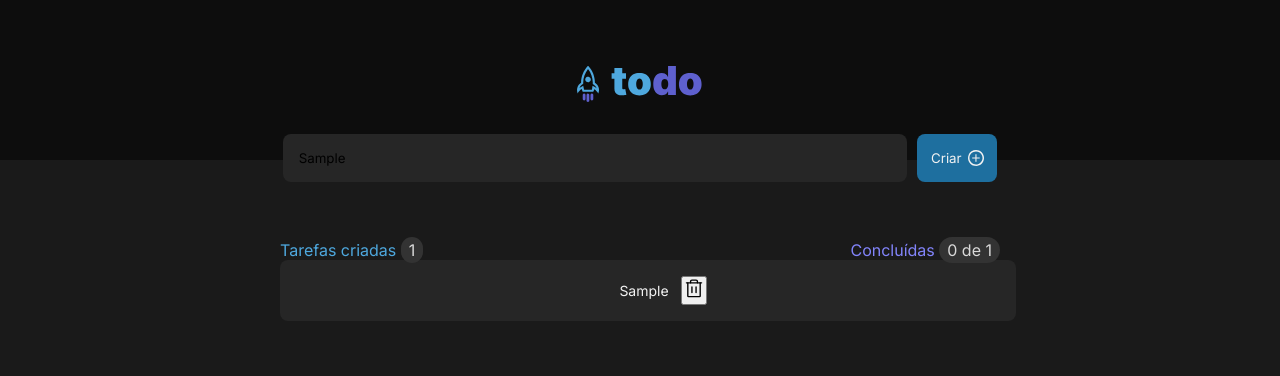
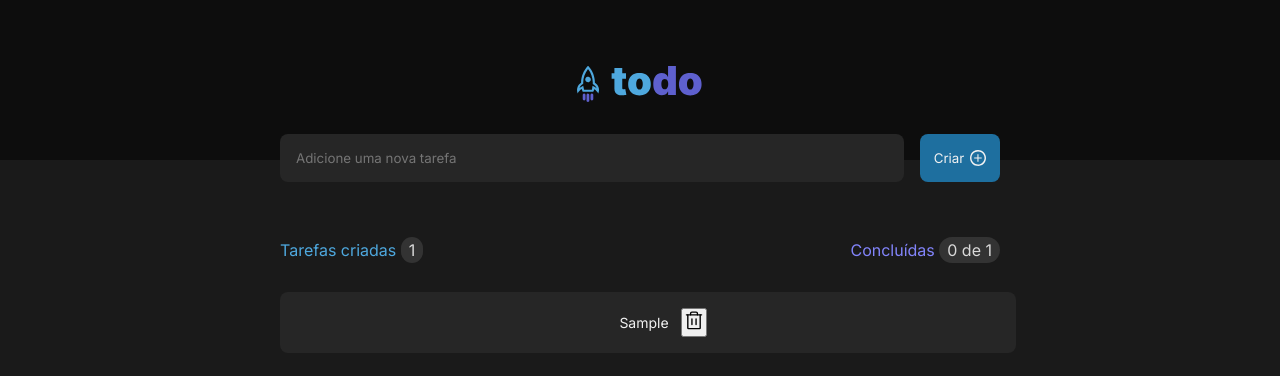
Before and after one commit to leticiasouza-dev/ToDo-list, a React (Vite) app: page / in a window 1280 px wide. Both pictures are taken after typing "Sample" into the empty fields and a click on the button "Criar". Shown: the top 376 px of the page. Built offline with nearby package versions, Linux system fonts and the light colour scheme.

Commit message:
feat: adicionando espaçamentos as tarefas

```diff
--- a/src/App.module.css
+++ b/src/App.module.css
@@ -13,7 +13,7 @@
     width: 46rem;
     display: flex;
 
-    justify-content: space-evenly;
+    justify-content: space-around;
 }
 
 .formNovaTarefa input{
@@ -29,6 +29,9 @@
     background: var(--blue-dark);
     color: var(--gray-100);
     width: 5rem;
+
+    padding: 0;
+    margin: 0;
 
     border-radius: 8px;
     border: none;
@@ -68,6 +71,10 @@
     color: var(--purple);
 }
 
+.divTasks{
+    margin-top: 2rem;
+}
+
 @media screen and (max-width: 428px) {
     .formNovaTarefa input {
         width: calc(38rem / 2);
--- a/src/App.tsx
+++ b/src/App.tsx
@@ -34,15 +34,18 @@ function App() {
     }
 
     setTarefa((state) => [...state, novaTarefa]); // mantendo as tarefas anteriores e adicionado a nova
+    setValorInput('')
     setTarefasCriadas((state) => state + 1);
   }
 
   function handleRemoverTarefa(id: number){ // removendo a tarefa pelo id
     const tarefasFiltradas = tarefa.filter((tarefas) => {
       return tarefas.id !== id // mantendo no array somente as tarefas com o id diferente do id passado
+
     });
 
     setTarefa(tarefasFiltradas)  // deixando no array as tarefas com o id difernte do id passado
+    setTarefasCriadas((state) => state - 1);
   }
 
   return(
@@ -67,9 +70,9 @@ function App() {
                   <p className={styles.paragrafo2}>Concluídas <span>{`${tarefasConcluidas} de ${tarefasCriadas}`}</span></p>
               </div>
 
-              <div>
+              <div className={styles.divTasks}>
                 {tarefasCriadas > 0 ? (
-	              <div>
+                  <div className={styles.Task}>
                     {tarefa.map((task) => (
                       <Task key={task.id} content={task.text} removerTarefa={handleRemoverTarefa} data={task}/>
                     ))}
--- a/src/components/Task/Task.module.css
+++ b/src/components/Task/Task.module.css
@@ -9,6 +9,7 @@
     border-radius: 8px;
 
     display: flex;
+    margin-bottom: 0.75rem;
 }
 
 .Task label{
--- a/src/components/Task/Task.tsx
+++ b/src/components/Task/Task.tsx
@@ -1,4 +1,4 @@
-import {Trash, Check } from 'phosphor-react'
+import {Trash} from 'phosphor-react'
 import styles from './Task.module.css'
 import { useState } from 'react'
 
```
Lines whose indentation alone changed are shown as unchanged.
